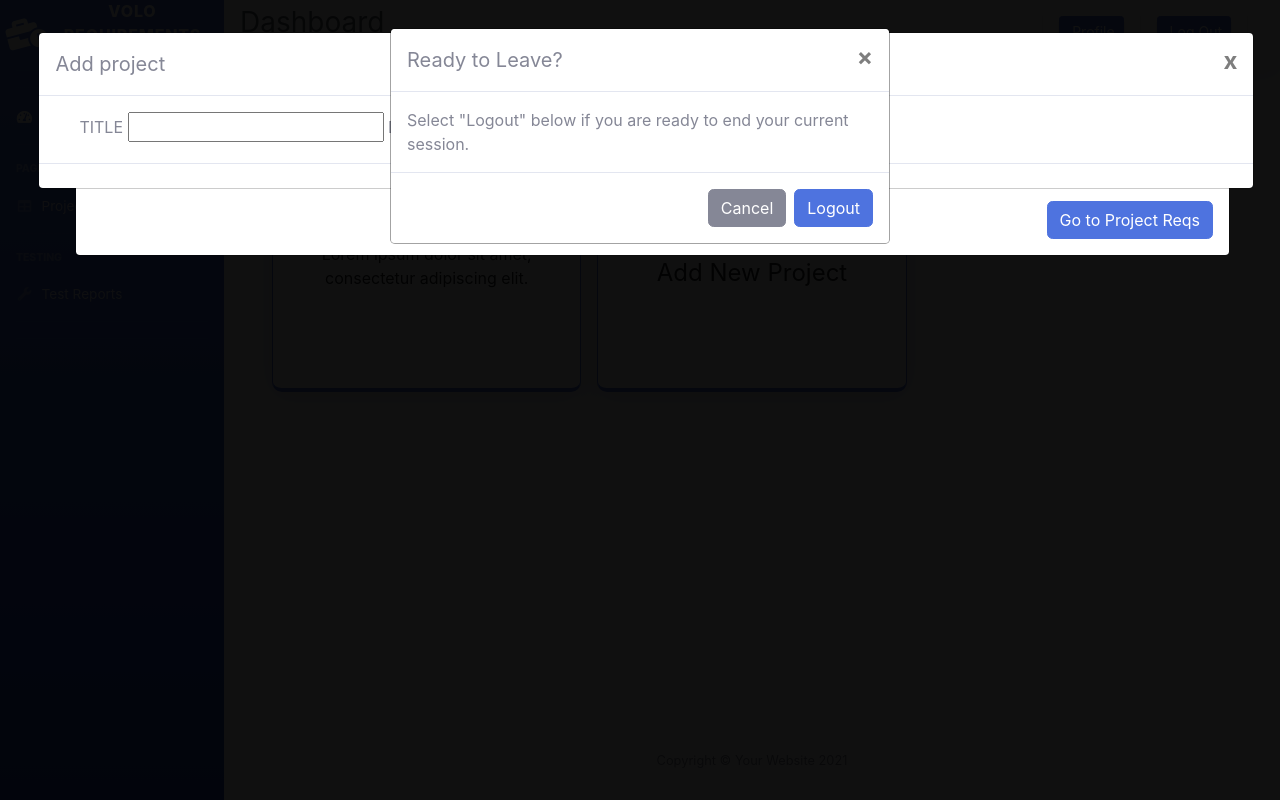
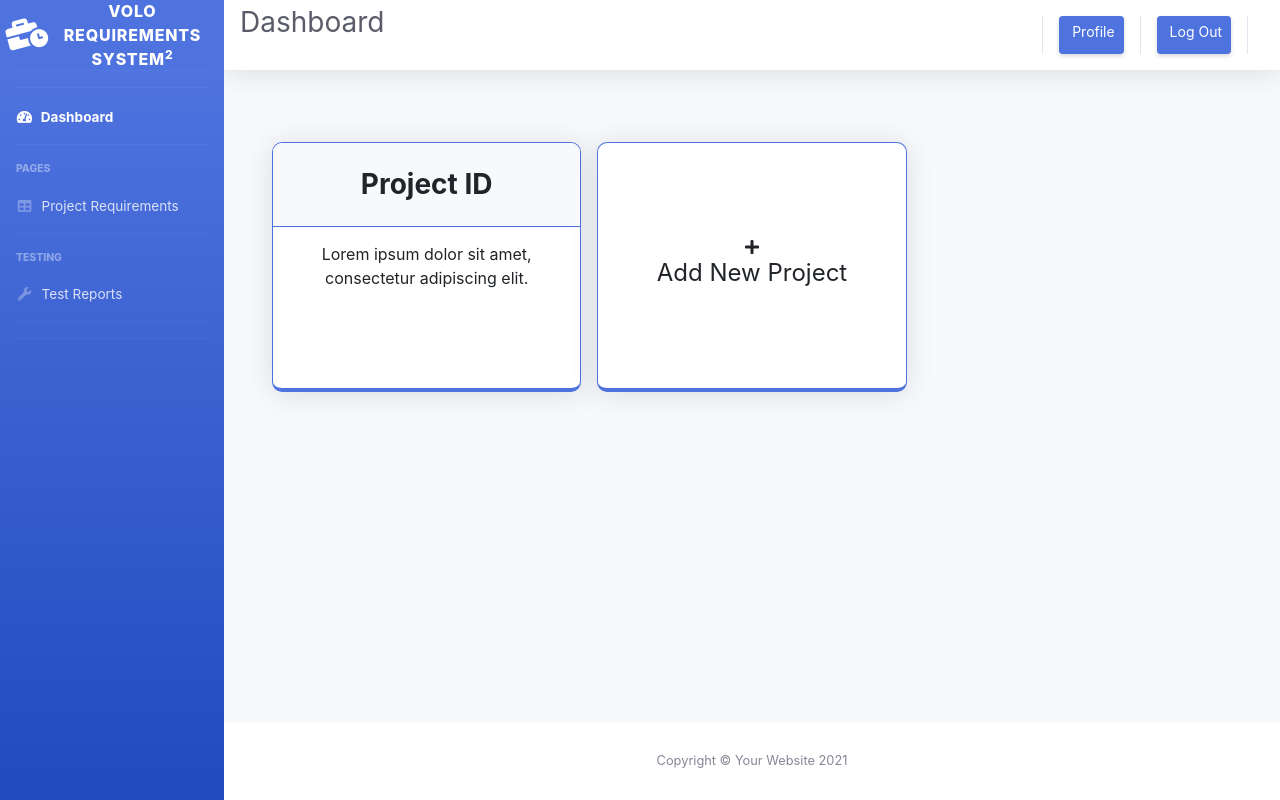
Before and after one commit to mparker-landt/Milestone_Project_3, a Flask app: page / in a window 1280 px wide. Run offline with Flask 3, Linux system fonts and the light colour scheme; some libraries are stand-ins or nearby versions.

Commit message:
Projects being created and read from database, auto modal bug fixed, dropdown and projects being auto generated from database

```diff
--- a/app/__init__.py
+++ b/app/__init__.py
@@ -3,7 +3,7 @@ import re
 from flask import Flask
 from flask_sqlalchemy import SQLAlchemy
 if os.path.exists("env.py"):
-    import env  # noqa
+    import env
 
 app = Flask(__name__)
 app.config["SECRET_KEY"] = os.environ.get("SECRET_KEY")
--- a/app/models.py
+++ b/app/models.py
@@ -11,7 +11,7 @@ class Project(db.Model):
 
     def __repr__(self):
         # __repr__ to represent itself in the form of a string
-        return self #.title
+        return self.title #.title
 
 
 # class Primary_Req(db.Model):
--- a/app/routes.py
+++ b/app/routes.py
@@ -34,24 +34,8 @@ from app.models import Project #, Primary_Req, Secondary_Req, Test
 @app.route('/')
 @app.route('/index')
 def index():
-    # Connect to the database
-    # conn = psycopg2.connect(database="flask_db", user="postgres", password="rootuser", host="localhost", port="5432")
-
-    # create a cursor
-    # cur = conn.cursor()
-
-    # Select all products from the table
-    # cur.execute('''SELECT * FROM products''')
-
-    # Fetch the data
-    # data = cur.fetchall()
-
-    # close the cursor and connection
-    # cur.close()
-    # conn.close()
-
-    # projects = list(Project.query.order_by(Project.id).all())
-    return render_template('index.html')
+    projects = list(Project.query.order_by(Project.id).all())
+    return render_template('index.html', projects=projects)
 
 @app.route("/add_project", methods=["GET", "POST"])
 def add_project():
@@ -71,12 +55,14 @@ def add_project():
 # Displays in a table pattern
 @app.route("/project_reqs")
 def project_reqs():
-    return render_template("project_reqs.html")
+    projects = list(Project.query.order_by(Project.id).all())
+    return render_template("project_reqs.html", projects=projects)
 
 # Path for Tests Page. Displays available test of a specifically chosen project in a grid pattern
 @app.route("/test_reports")
 def test_reports():
-    return render_template("test_reports.html")
+    projects = list(Project.query.order_by(Project.id).all())
+    return render_template("test_reports.html", projects=projects)
 
 
 @app.route("/delete_project/<int:project_id>")
--- a/app/static/css/styles.css
+++ b/app/static/css/styles.css
@@ -149,3 +149,8 @@ td:hover {
     margin-left: 3%;
     margin-top: 2rem;
 }
+
+.modal-reqs {
+    text-align: center;
+    padding-bottom: 2%;
+}
--- a/app/static/js/script.js
+++ b/app/static/js/script.js
@@ -34,7 +34,3 @@ $(function() {
         $(test.clone()).insertBefore('#AddTest');
     });
 });
-
-$(document).ready(function() {
-    $('.modal').modal();
-});
--- a/app/templates/base.html
+++ b/app/templates/base.html
@@ -116,14 +116,14 @@
 
                             <div class="topbar-divider d-none d-sm-block"></div>
 
-                            <a href="#" class="d-none d-sm-inline-block btn btn-sm btn-primary shadow-sm">
+                            <a href="#" class="d-none d-sm-inline-block btn btn-sm btn-primary shadow-sm" data-toggle="modal">
                                 <i class="fas fa-sm text-white-50"></i>
                                 Profile
                             </a>
 
                             <div class="topbar-divider d-none d-sm-block"></div>
 
-                            <a href="#" class="d-none d-sm-inline-block btn btn-sm btn-primary shadow-sm">
+                            <a href="#" class="d-none d-sm-inline-block btn btn-sm btn-primary shadow-sm" data-toggle="modal">
                                 <i class="fas fa-sm text-white-50"></i>
                                 Log Out
                             </a>
--- a/app/templates/index.html
+++ b/app/templates/index.html
@@ -7,7 +7,7 @@
 {% block content %}
     <div id="dashboard-grid">
 
-        <div class="card shadow dashboard-item border-bottom-primary" > <!-- data-toggle="modal" data-target="#projectModal" -->
+        <div class="card shadow dashboard-item border-bottom-primary" data-toggle="modal" data-target="#projectModal">
             <h3 class="card-header dashboard-item-header">Project ID</h3>
             <p class="card-body dashboard-item-body">Lorem ipsum dolor sit amet, consectetur adipiscing elit.</p>
         </div>
@@ -69,7 +69,7 @@
 
     <!-- Project Card Modal-->
     <div class="modal fade" id="addProject" tabindex="-1" role="dialog" aria-labelledby="exampleModalLabel" aria-hidden="true">
-        <div class="modal-dialog modal-page" role="document">
+        <div class="modal-dialog" role="document">
             <div class="modal-content">
                 <div class="modal-header">
                     <h5 class="modal-title" id="exampleModalLabel">Add project</h5>
```
Also changed, not shown: app/templates/project_reqs.html (+2 -11 lines), app/templates/test_reports.html (+2 -11 lines).
